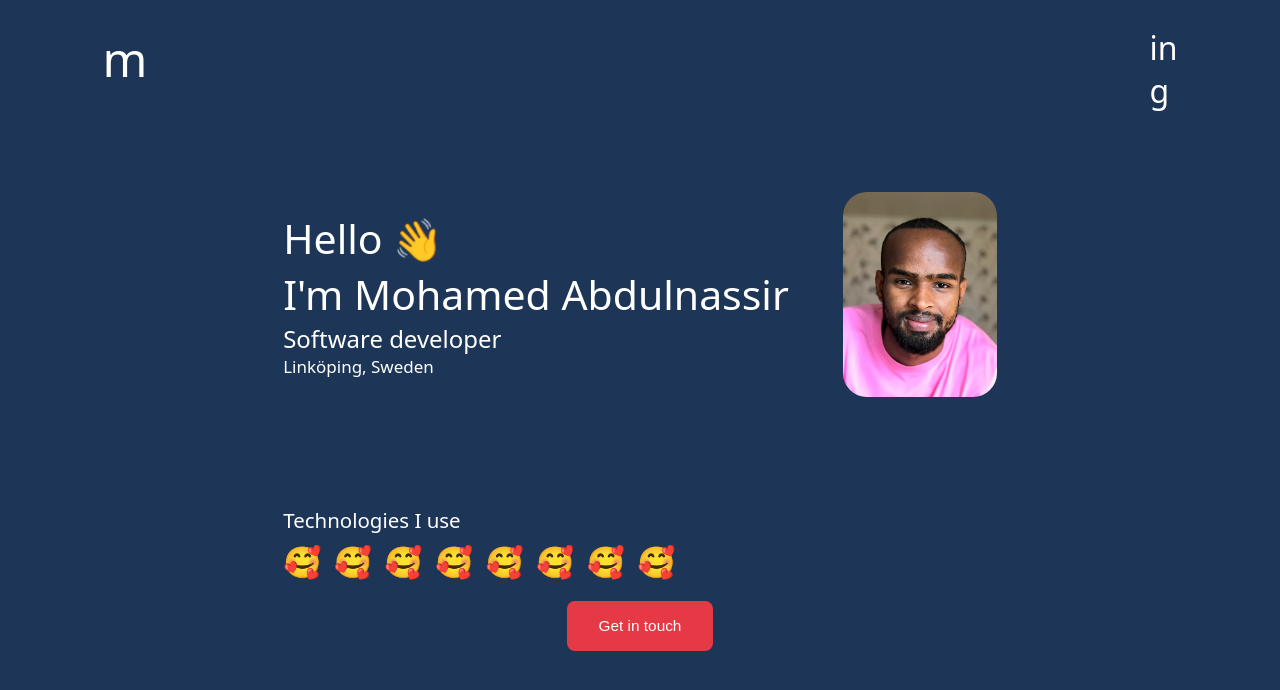
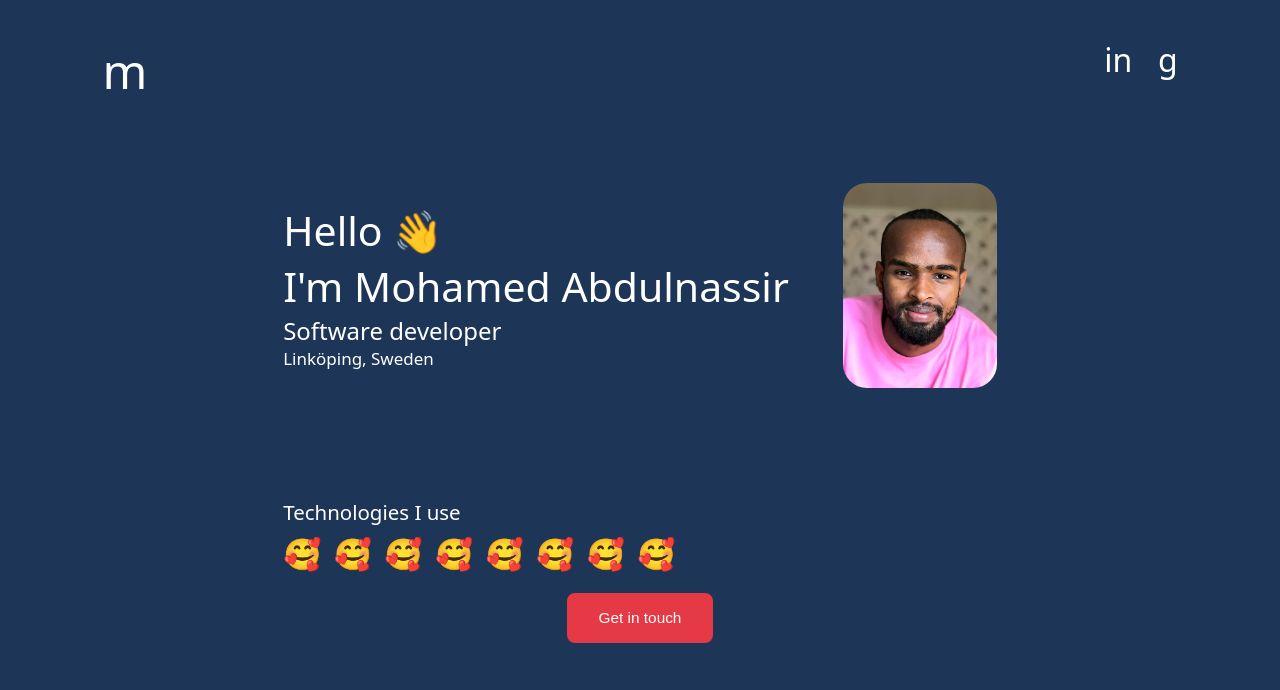
Before and after one commit to moeabdulnas/mohamedabdulnassir, a React (Create React App) app in the folder app/: page / in a window 1280 px wide. Shown: the top 690 px of the page. Built offline with nearby package versions, Linux system fonts and the light colour scheme.

Commit message:
header styling

```diff
--- a/app/src/App.css
+++ b/app/src/App.css
@@ -32,12 +32,21 @@ body {
 .header {
   display: flex;
   justify-content: space-between;
-  margin: 2% 8%;
+  margin: 3% 8%;
+  /* font-size: 3rem; */
 }
 
-.header > h1 {
+/* .header > h1 {
   display: inline;
+} */
+.links {
+  display: flex;
 }
+
+#linkedin {
+  margin-right: 2vw;
+}
+
 #m {
   font-size: 3rem;
 }
--- a/app/src/App.js
+++ b/app/src/App.js
@@ -8,8 +8,8 @@ function App() {
       <div className="header">
         <h1 id="m">m</h1>
         <div className="links">
-          <h1>in</h1>
-          <h1>g</h1>
+          <h1 id="linkedin">in</h1>
+          <h1 id="github">g</h1>
         </div>
       </div>
 
```
